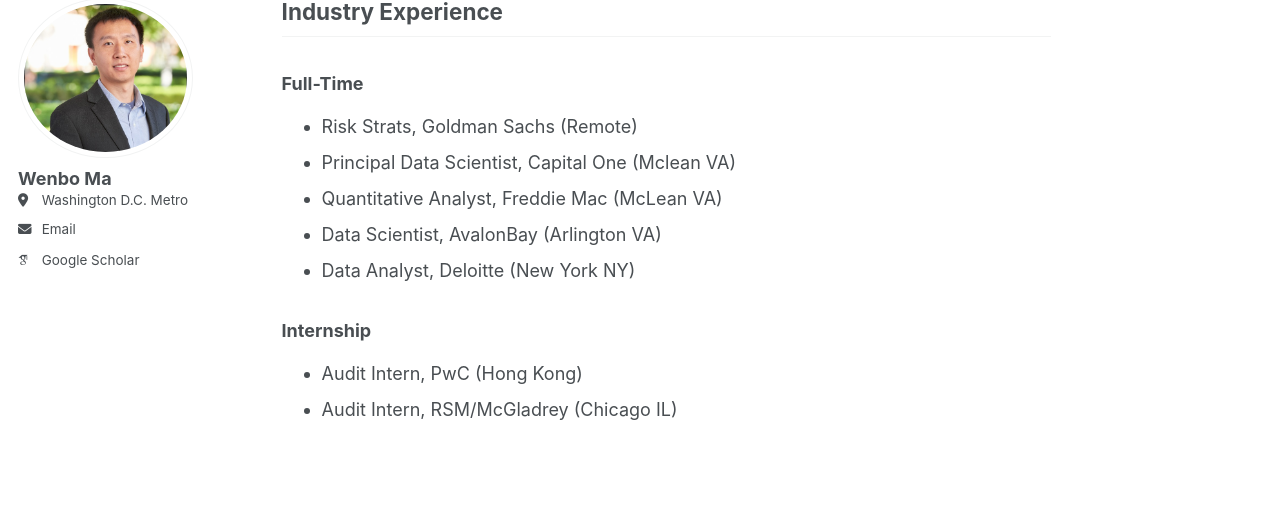
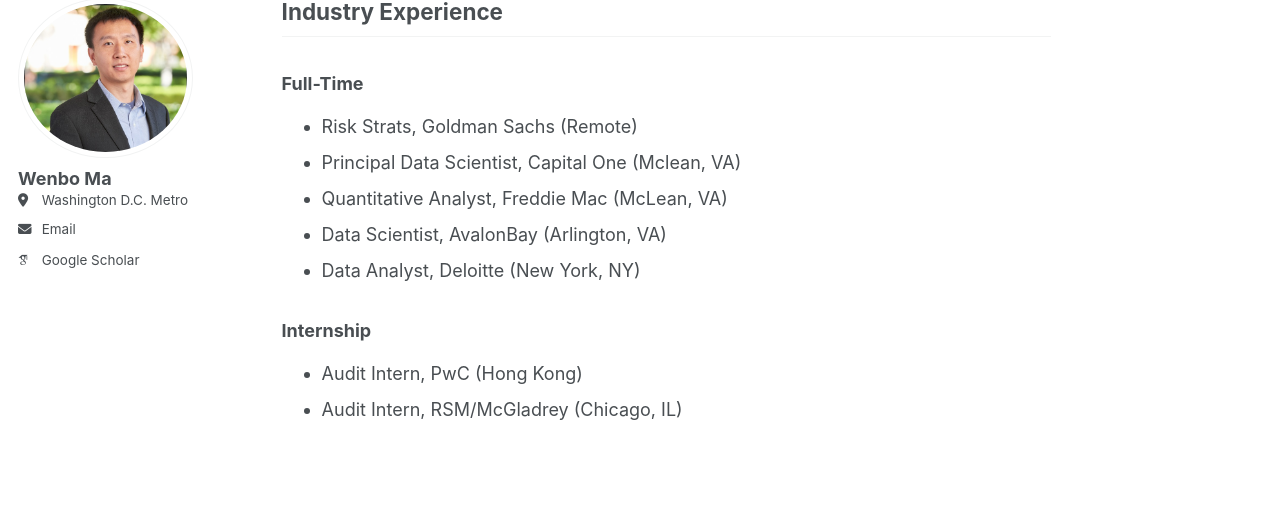
Before and after one commit to wenbo5565/wenbo5565.github.io, a Jekyll site: the page built from _pages/about.md, in a window 1280 px wide and 900 px high, scrolled down 1784 px. Shown: the part 108-616 px from the top of the window. Built offline with Jekyll 4.4.1, drawn with Linux system fonts in a browser that asks for light colours; some web fonts are replaced.

```diff
--- a/_pages/about.md
+++ b/_pages/about.md
@@ -55,11 +55,11 @@ Outside of work, I enjoy playing and watching sports — particularly tennis, ba
 
 ### Full-Time
 - Risk Strats, Goldman Sachs (Remote)
-- Principal Data Scientist, Capital One (Mclean VA)
-- Quantitative Analyst, Freddie Mac (McLean VA)
-- Data Scientist, AvalonBay (Arlington VA)
-- Data Analyst, Deloitte (New York NY)
+- Principal Data Scientist, Capital One (Mclean, VA)
+- Quantitative Analyst, Freddie Mac (McLean, VA)
+- Data Scientist, AvalonBay (Arlington, VA)
+- Data Analyst, Deloitte (New York, NY)
 
 ### Internship
 - Audit Intern, PwC (Hong Kong)
-- Audit Intern, RSM/McGladrey (Chicago IL)
+- Audit Intern, RSM/McGladrey (Chicago, IL)
```
